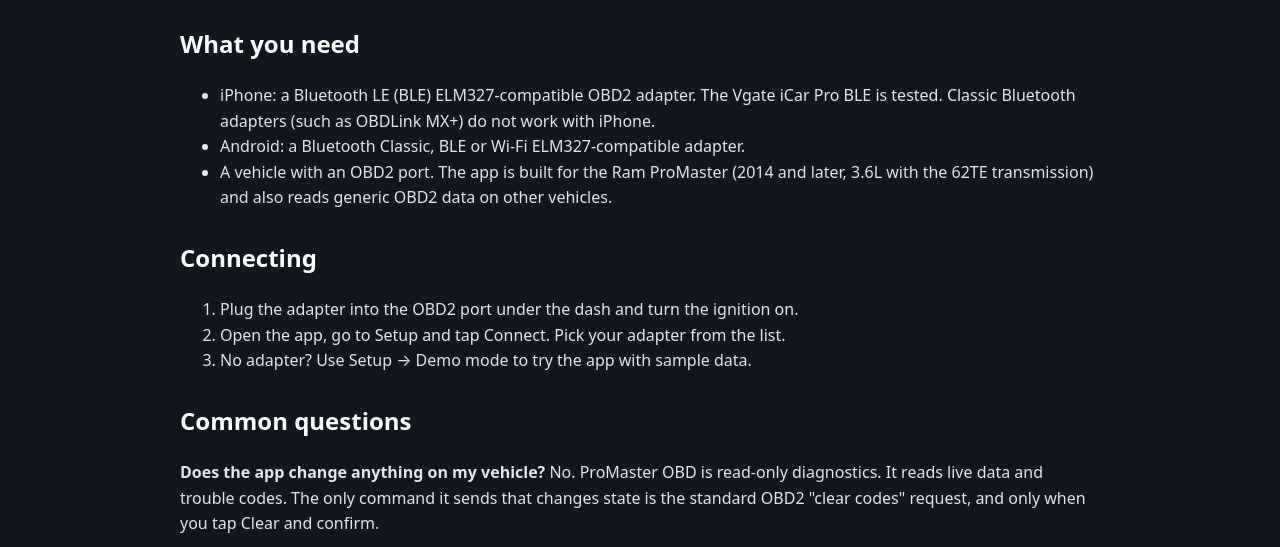
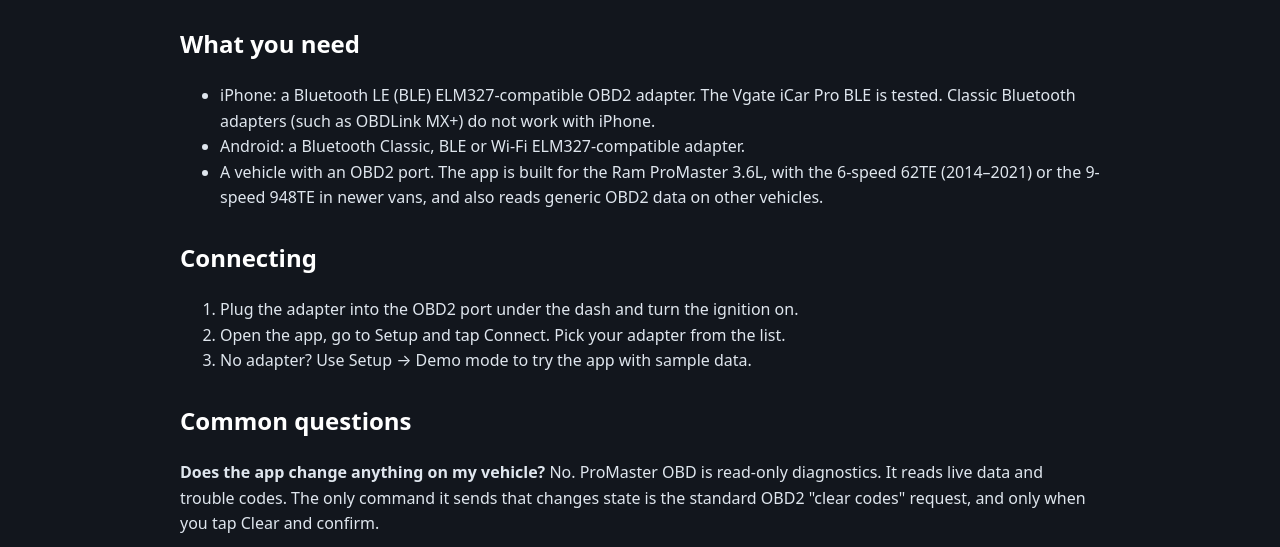
Before and after one commit to Maverick000004/promaster-obd-privacy, a plain HTML site: page support.html in a window 1280 px wide. Shown: the part 253-800 px from the top of the page. Drawn offline with Linux system fonts and the light colour scheme.

Commit message:
Support: mention 948TE

```diff
--- a/support.html
+++ b/support.html
@@ -27,7 +27,7 @@ footer{text-align:center;color:#7d8a99;font-size:.9rem;padding:30px 20px;border-
 <ul>
 <li>iPhone: a Bluetooth LE (BLE) ELM327-compatible OBD2 adapter. The Vgate iCar Pro BLE is tested. Classic Bluetooth adapters (such as OBDLink MX+) do not work with iPhone.</li>
 <li>Android: a Bluetooth Classic, BLE or Wi-Fi ELM327-compatible adapter.</li>
-<li>A vehicle with an OBD2 port. The app is built for the Ram ProMaster (2014 and later, 3.6L with the 62TE transmission) and also reads generic OBD2 data on other vehicles.</li>
+<li>A vehicle with an OBD2 port. The app is built for the Ram ProMaster 3.6L, with the 6-speed 62TE (2014–2021) or the 9-speed 948TE in newer vans, and also reads generic OBD2 data on other vehicles.</li>
 </ul>
 <h2>Connecting</h2>
 <ol>
```
